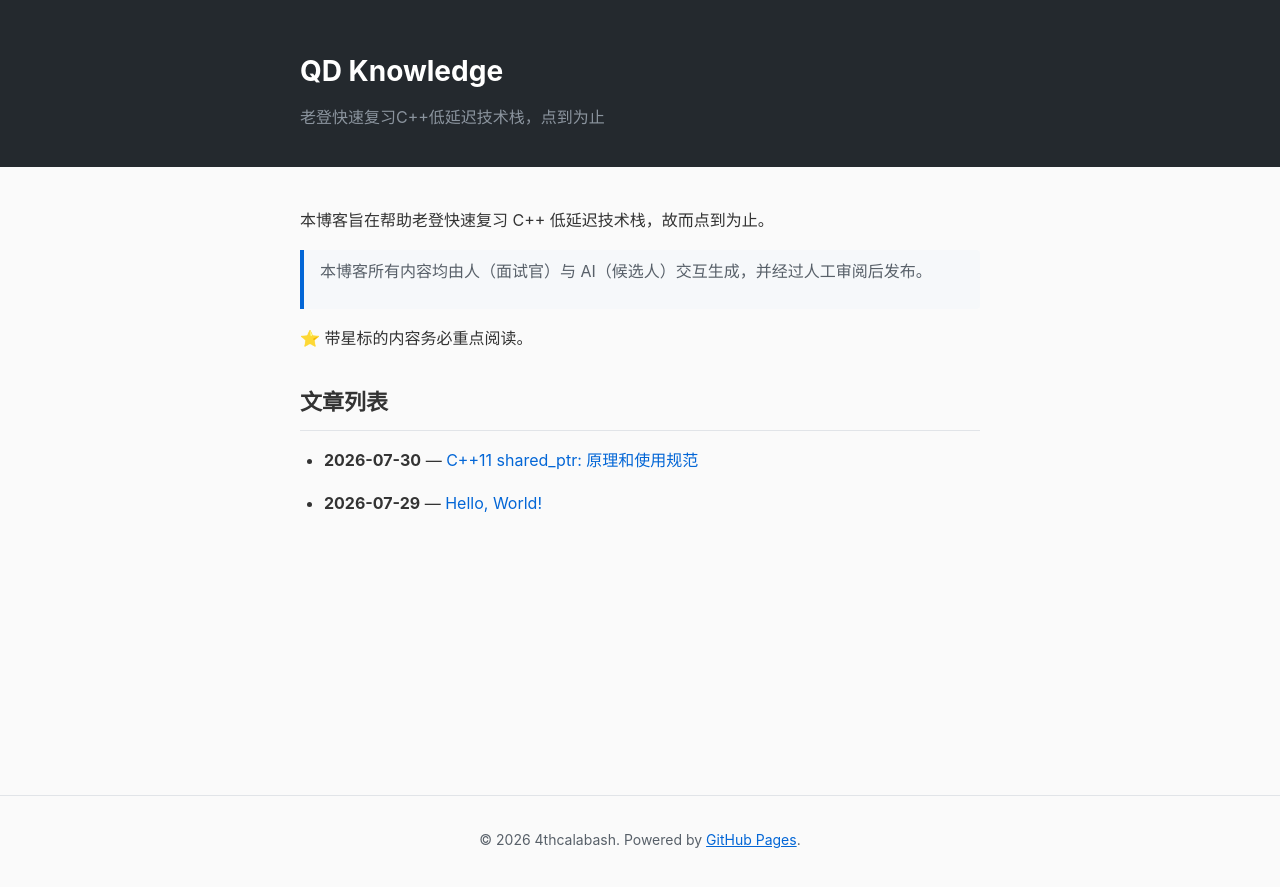
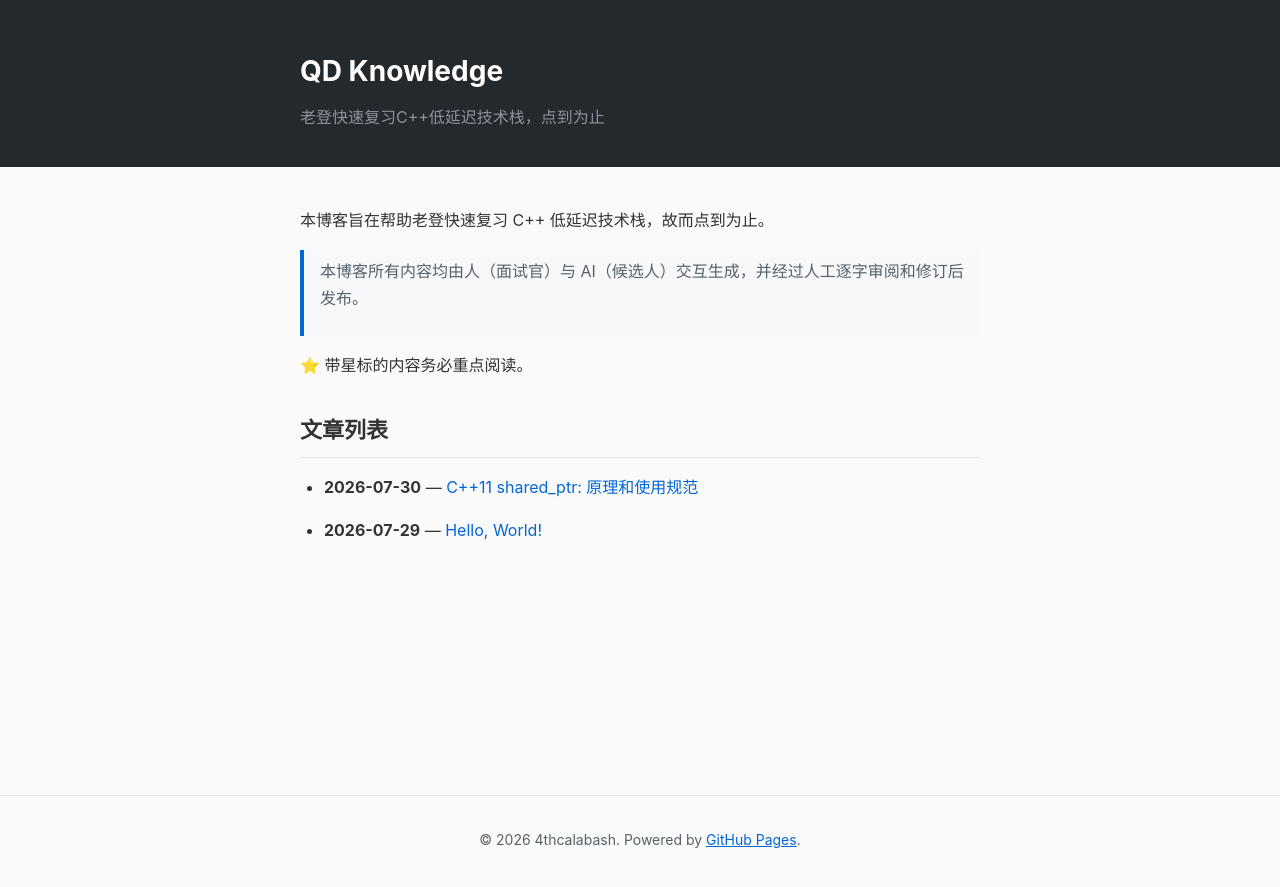
Before and after one commit to 4thcalabash/qd-knowledge, a Jekyll site: the page built from index.md, in a window 1280 px wide. Shown: the top 887 px of the page. Built offline with Jekyll 4.4.1, drawn with Linux system fonts in a browser that asks for light colours.

Commit message:
首页介绍同步：强调人工逐字审阅修订

```diff
--- a/index.md
+++ b/index.md
@@ -5,7 +5,7 @@ title: 首页
 
 本博客旨在帮助老登快速复习 C++ 低延迟技术栈，故而点到为止。
 
-> 本博客所有内容均由人（面试官）与 AI（候选人）交互生成，并经过人工审阅后发布。
+> 本博客所有内容均由人（面试官）与 AI（候选人）交互生成，并经过人工逐字审阅和修订后发布。
 
 ⭐ 带星标的内容务必重点阅读。
 
```
